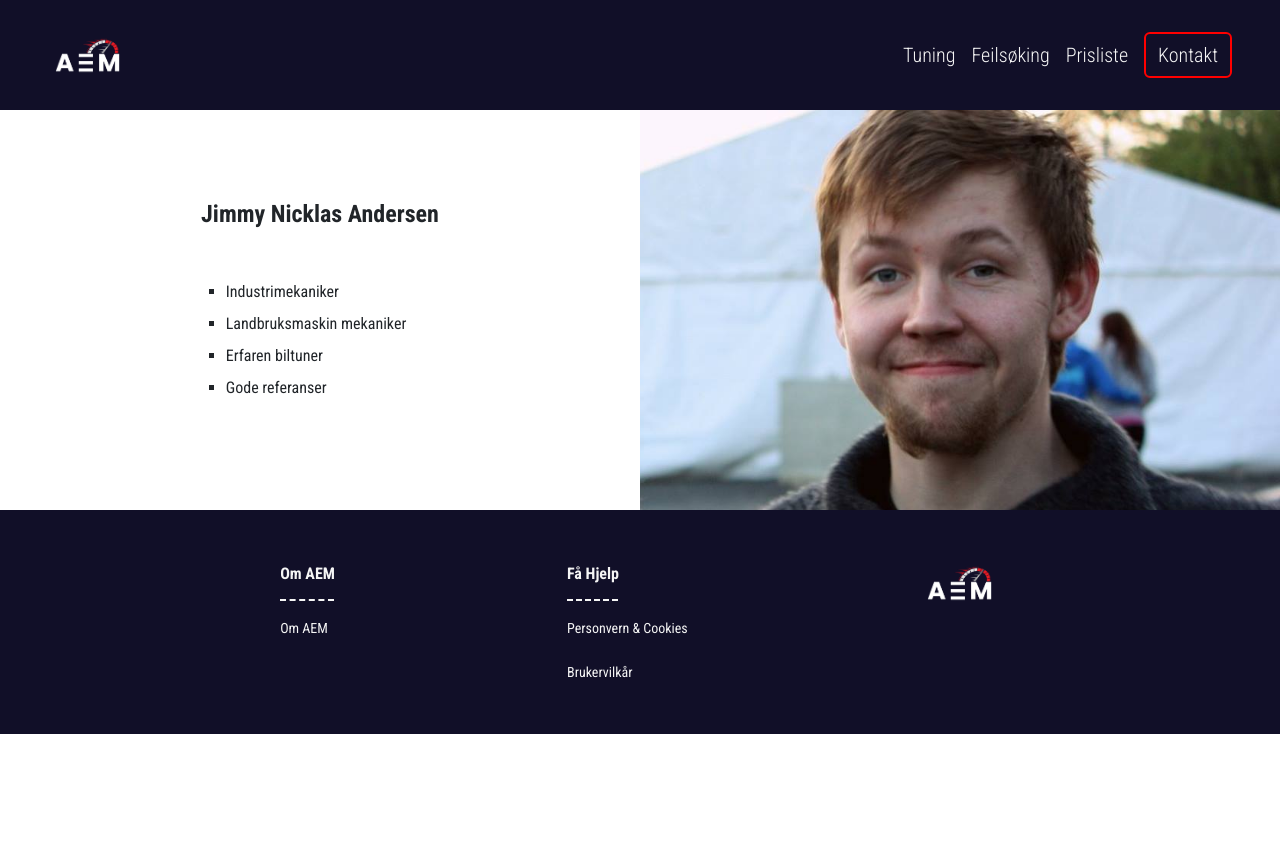
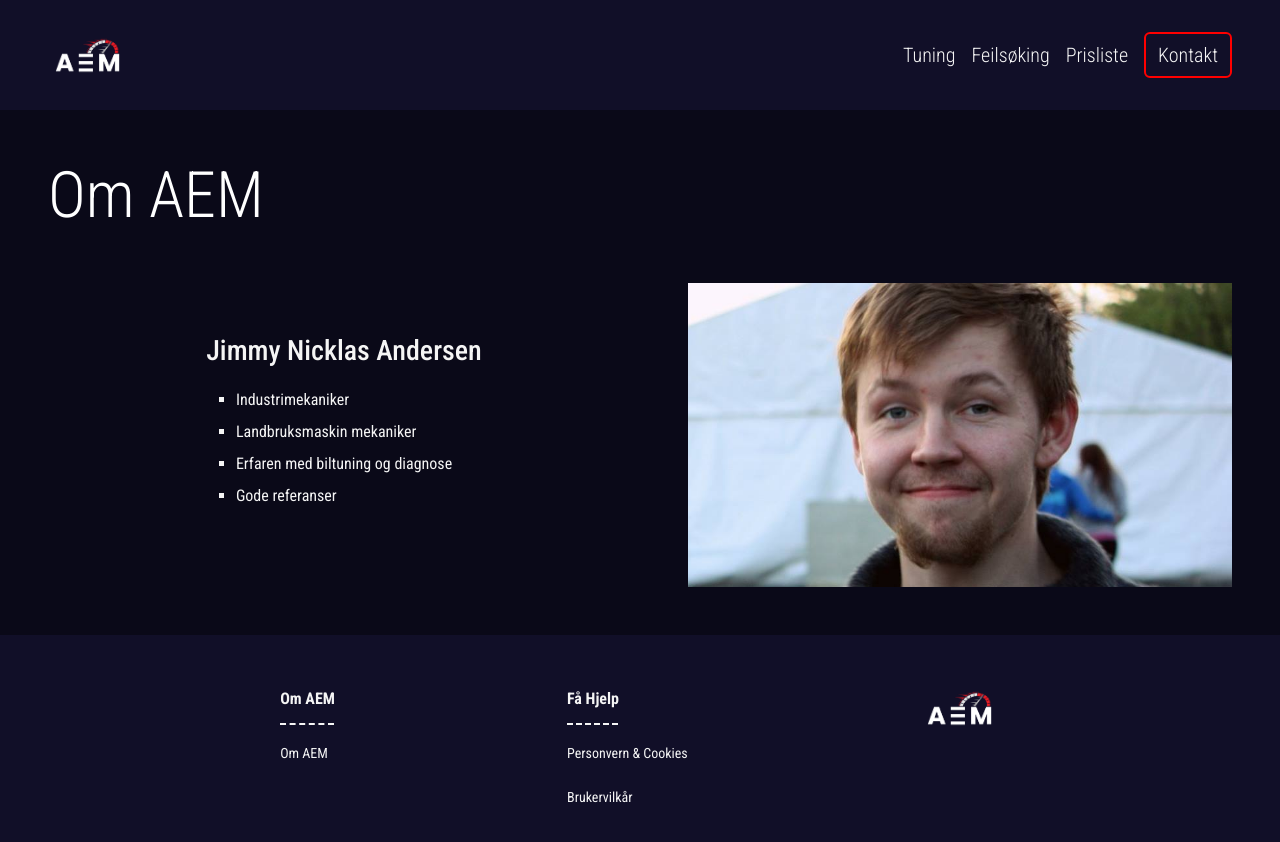
Before and after one commit to Queenen/AEM, a React (Create React App) app: page /AEM in a window 1280 px wide. Shown: the top 842 px of the page. Before the commit the page ends 800 px from the top, so only its background shows below. Built offline with nearby package versions, Linux system fonts and the light colour scheme.

Commit message:
Update index.jsx

```diff
--- a/src/pages/AboutPage/index.jsx
+++ b/src/pages/AboutPage/index.jsx
@@ -4,24 +4,29 @@ function AEM() {
   return (
     <>
       <main id="AEM">
-        <section id="hero" className="d-flex">
-          <div className="p-4 p-sm-5 d-flex flex-column align-items-center justify-content-center col-6">
-            <h1 className="fw-bold fs-4 mb-4 mb-lg-5">
+        <h1 className="bg-secondary text-white mb-0 p-5 pb-0 display-3">
+          Om AEM
+        </h1>
+        <section id="hero" className="d-sm-flex align-items-sm-stretch">
+          <div className="order-2 col-sm-6 flex-grow-1 p-5 pb-3 pb-sm-5 bg-secondary">
+            <img
+              src={`${process.env.PUBLIC_URL}/images/andersen.png`}
+              alt="profile photography"
+              id="profileImg"
+            />
+          </div>
+          <div className="bg-secondary text-light order-1 col-sm-6 flex-grow-1 p-5 pt-4 pe-sm-0 d-flex flex-column justify-content-center">
+            <h1 className="d-flex justify-content-sm-center fs-3 mb-3">
               Jimmy Nicklas Andersen
             </h1>
-            <ul className="ps-3 p-sm-0 me-sm-2 lh-lg">
-              <li>Industrimekaniker</li>
-              <li>Landbruksmaskin mekaniker</li>
-              <li>Erfaren biltuner</li>
-              <li>Gode referanser</li>
-            </ul>
-          </div>
-          <div className="col-6">
-            <img
-              src={`${process.env.PUBLIC_URL}/images/andersen.png`}
-              alt="profile"
-              id="profileImg"
-            />
+            <div className="d-flex justify-content-sm-center">
+              <ul className="ps-3 ps-sm-0 mb-0 lh-lg">
+                <li>Industrimekaniker</li>
+                <li>Landbruksmaskin mekaniker</li>
+                <li>Erfaren med biltuning og diagnose</li>
+                <li>Gode referanser</li>
+              </ul>
+            </div>
           </div>
         </section>
       </main>
```
